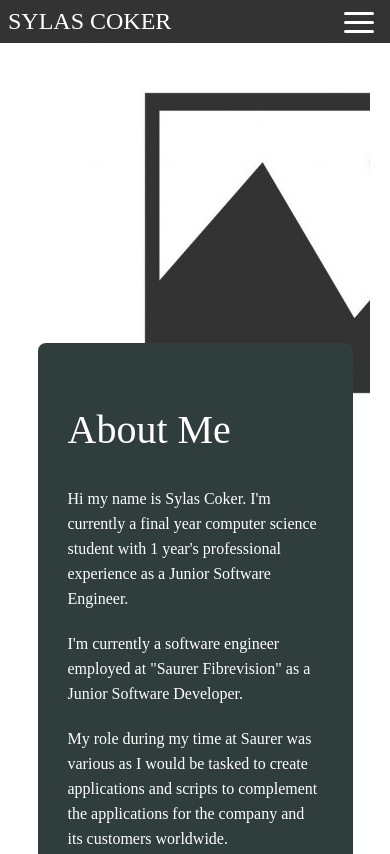
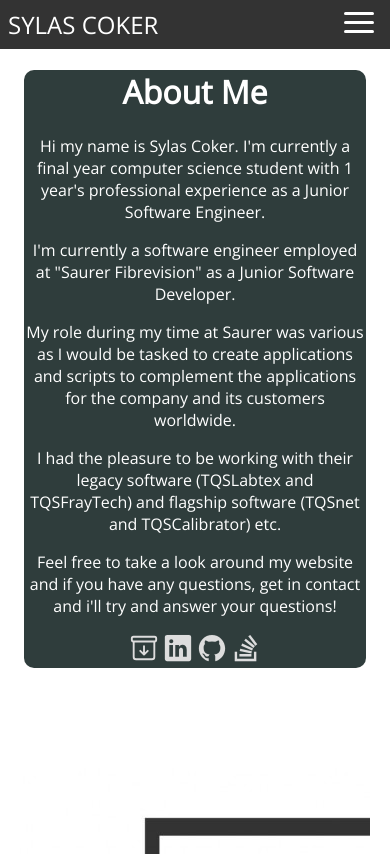
Before and after one commit to Syycoker/Sylascoker.com, a plain HTML site: page index.html in a window 390 px wide. Shown: the top 854 px of the page. Drawn offline with nearby package versions, Linux system fonts and the light colour scheme.

Commit message:
Added some images and some information about project

```diff
--- a/index.html
+++ b/index.html
@@ -24,12 +24,7 @@
               </ul>
             </div>
           </nav>
-          <section id="about-container">
-            <div class="about-container">
-              <div class="left">
-              </div>
-              <div class="right">
-                <div class="content">
+          <div class="about-content" data-aos="fade-up">
             <h1>About Me</h1>
             <p>Hi my name is Sylas Coker. I'm currently a final year computer science student with 1 year's professional experience as a Junior Software Engineer.</p>
             <p>I'm currently a software engineer employed at "Saurer Fibrevision" as a Junior Software Developer.</p>
@@ -42,9 +37,6 @@
             <a class="social-icon" href="https://github.com/Syycoker" target="_blank"><ion-icon name="logo-github" target="_blank"></ion-icon></a>
             <a class="social-icon" href="https://stackoverflow.com/users/13877613/sylas-cokergit" target="_blank"><ion-icon name="logo-stackoverflow" target="_blank"></ion-icon></a>
           </div>
-              </div>
-            </div>
-          </section>
           <section data-aos="fade-up">
             <div class="project-container">
               <div class="left" id="project-one">
@@ -52,7 +44,7 @@
               <div class="right">
                 <div class="content">
                   <h1>Fractional Trade Bot</h1>
-                  <p>Languges and Technologies used to create this project: C#, SQL, RESTful API's, XML, JSON.</p>
+                  <p>Languges and Technologies used to create this project: C# (8), SQL, RESTful API's, XML, JSON.</p>
                   <p>The program uses 'Binance's' API marketplace to make informed decisions based on the price of the product, in this case, cryptocurrencies.</p>
                   <p>I created a system which reads in a product and it's current data asynchronously and based on its performance during a certain period of time, i.e. '1 minute', give it a rating from "1 -10" (1 being good, 10 being bad). </p>
                   <p>As the system is doing this, I also have another thread to manage 'buying'(in reality i'm placing a market order with some criteria, i.e. buy at this price, and sell once this crytpo reaches this price, the same goes for the other way around.) all the cryptocurrencies that my other system has deemed 'good' to 'satifactory'.</p>
@@ -71,8 +63,10 @@
               <div class="right">
                 <div class="content">
                   <h1>Pathfinding Visualiser</h1>
-                  <p>Languges and Technologies used to create this project: C#, WinForms.</p>
+                  <p>Languges and Technologies used to create this project: C# (10), Visual Studios 2022, WinForms.</p>
                   <p>I created a pathfinding visualiser with C# that allows the user to create two endpoint nodes and allows them to select an algorithm which will show the chosen algorithm work in real time.</p>
+                  <p>The Algorithm depicts how an A* Pathfinding Algorithm calculates the shortest path between two nodes using the "weights" and the cost of visiting of the neighbouring nodes, whether they're "traversable" or not, etc.</p>
+                  <p>You can download the ".exe" from the GitHub logo below  and check out the code that I used to build it.</p>
                   <a class="social-icon" href="https://github.com/Syycoker" target="_blank"><ion-icon name="logo-github" target="_blank"></ion-icon></a>
                 </div>
               </div>
@@ -100,6 +94,8 @@
                 <div class="content">
                   <h1>Java Game</h1>
                   <p>Languges and Technologies used to create this project: Java, Processing, JavaScript, P5 Java Interpretter.</p>
+                  <p>I made this game for my 1st year assingment, although I spent a month to make this game and didn't reach the 90-100% benchmark, I really liked it and wanted others to play it, but without downloading a whole new program to do so.
+                  So I decided to just run the game on this website instead. Press the "Play" button below to play the game!</p>
                   <a class="social-icon" href="https://github.com/Syycoker" target="_blank"><ion-icon name="logo-github" target="_blank"></ion-icon></a>
                   <a class="social-icon" href="#" target="_blank"><ion-icon name="play-outline"></ion-icon></a>
                 </div>
--- a/style.css
+++ b/style.css
@@ -1,3 +1,5 @@
+@import url('https://fonts.googleapis.com/css?family=Open+Sans&display=swap');
+
 * {
     box-sizing: border-box;
 }
@@ -5,6 +7,7 @@
 body {
     margin: 0;
     padding: 0;
+    font-family: 'Open Sans',serif;
 }
 
 .page-container{
@@ -111,7 +114,7 @@ body {
 }
 
 section{
-  min-height: 100vh;
+  margin: 100px 0 100px 0;
   width: 100%;
   display: flex;
   align-items: center;
@@ -119,14 +122,15 @@ section{
   background-color: inherit;
 }
 
-.about-container{
-  width: 90%;
-  max-width: 1000px;
-  margin: 0 auto;
-  display: flex;
+.about-content{
+  display: block;
+  margin: 0 1.5rem 0 1.5rem;
+  text-align: center;
   align-items: center;
   justify-content: center;
-  background-color: inherit;
+  color: white;
+  background-color: #2f3d3c;
+  border-radius: 10px;
 }
 
 .social-icon{
@@ -162,7 +166,7 @@ section{
 }
 
 #project-two{
-
+  background-image: url(img/PathfindingThumbnail.PNG);
 }
 
 #project-three{
@@ -178,7 +182,7 @@ section{
 }
 
 #project-six{
-
+  background-image: url(img/various.png);
 }
 
 .right{
@@ -216,12 +220,6 @@ section{
 }
 
 @media only screen and (max-width: 768px) {
-  .about-container {
-    flex-direction: column;
-    width: 100%;
-    margin: 0 20px;
-  }
-
   .project-container {
     flex-direction: column;
     width: 100%;
```
Also changed, not shown: img/PathfindingThumbnail.PNG (added), img/various.png (added). Lines whose indentation alone changed are shown as unchanged.
